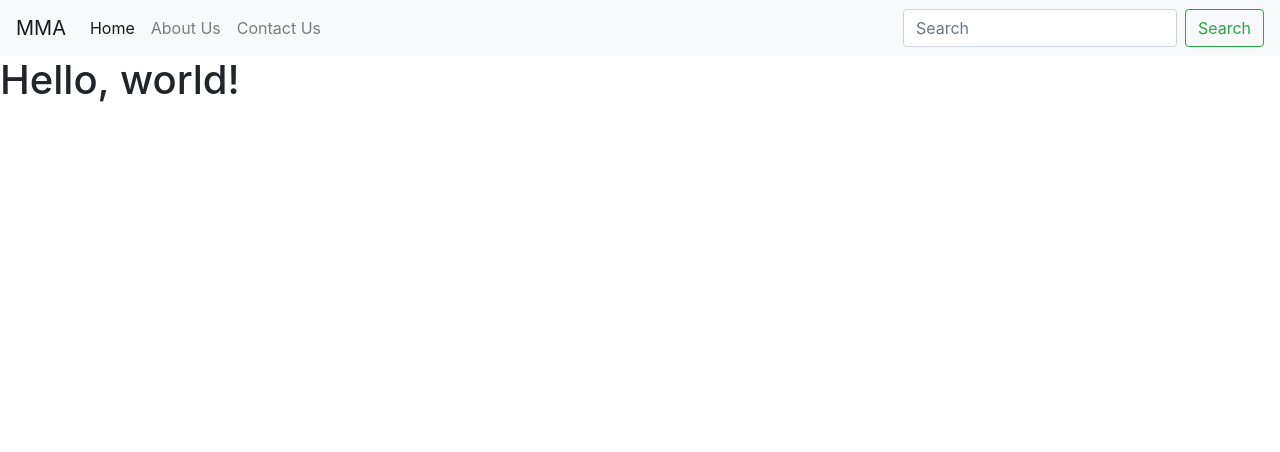
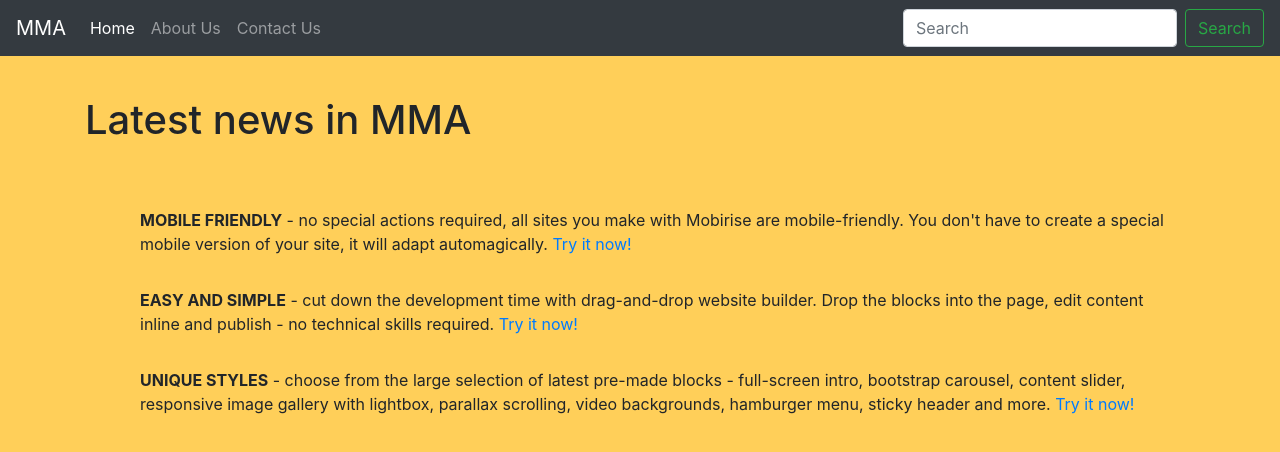
Before and after one commit to 8ivek/sample-frontend, a website: page index.html in a window 1280 px wide. Drawn offline with nearby package versions, Linux system fonts and the light colour scheme.

Commit message:
Added yellow bg

```diff
--- /dev/null
+++ b/assets/css/custom.css
@@ -0,0 +1,12 @@
+html body {
+    background-color: #ffcf59;
+}
+
+h1.title {
+    padding: 1em 0;
+}
+
+div.mma-news ul li {
+    padding: 1em 0;
+    list-style: none;
+}
--- a/index.html
+++ b/index.html
@@ -8,11 +8,12 @@
 
         <!-- Bootstrap CSS -->
         <link crossorigin="anonymous" href="https://stackpath.bootstrapcdn.com/bootstrap/4.3.1/css/bootstrap.min.css" integrity="sha384-ggOyR0iXCbMQv3Xipma34MD+dH/1fQ784/j6cY/iJTQUOhcWr7x9JvoRxT2MZw1T" rel="stylesheet">
+        <link rel="stylesheet" href="assets/css/custom.css" type="text/css" />
 
         <title>Hello, world!</title>
     </head>
     <body>
-        <nav class="navbar navbar-expand-lg navbar-light bg-light">
+        <nav class="navbar navbar-expand-lg navbar-dark bg-dark">
             <a class="navbar-brand" href="#">MMA</a>
             <button aria-controls="navbarSupportedContent" aria-expanded="false" aria-label="Toggle navigation" class="navbar-toggler" data-target="#navbarSupportedContent" data-toggle="collapse" type="button">
                 <span class="navbar-toggler-icon"></span>
@@ -39,9 +40,18 @@
             </div>
         </nav>
 
-
-
-        <h1>Hello, world!</h1>
+        <section>
+            <div class="container">
+                <h1 class="title">Latest news in MMA</h1>
+                <div class="mbr-text counter-container col-12 col-md-12 mbr-fonts-style display-7 mma-news">
+                    <ul>
+                        <li><strong>MOBILE FRIENDLY</strong> - no special actions required, all sites you make with Mobirise are mobile-friendly. You don't have to create a special mobile version of your site, it will adapt automagically. <a href="https://mobirise.com/">Try it now!</a></li>
+                        <li><strong>EASY AND SIMPLE</strong> - cut down the development time with drag-and-drop website builder. Drop the blocks into the page, edit content inline and publish - no technical skills required. <a href="https://mobirise.com/">Try it now!</a></li>
+                        <li><strong>UNIQUE STYLES</strong> - choose from the large selection of latest pre-made blocks - full-screen intro, bootstrap carousel, content slider, responsive image gallery with lightbox, parallax scrolling, video backgrounds, hamburger menu, sticky header and more. <a href="https://mobirise.com/">Try it now!</a></li>
+                    </ul>
+                </div>
+            </div>
+        </section>
 
         <!-- Optional JavaScript -->
         <!-- jQuery first, then Popper.js, then Bootstrap JS -->
```
Also changed, not shown: package.json (+10 -2 lines).
